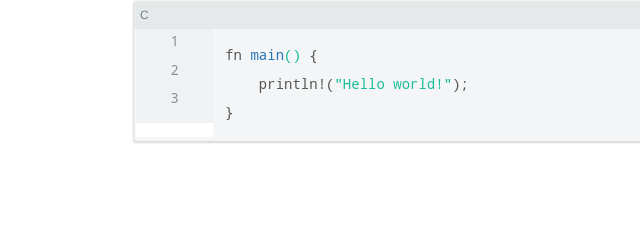
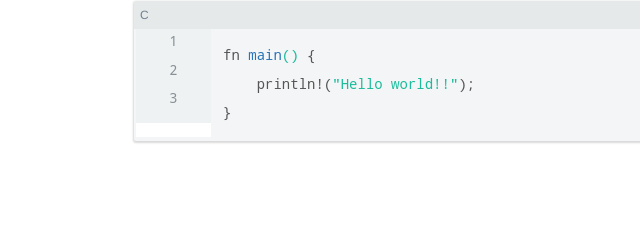
Before and after one commit to MozhuCY/mozhucy.github.io, a plain HTML site: page 2022/04/23/hello-world/index.html in a window 1280 px wide. Shown: the part 182-422 px from the top of the page, 106-746 px from the left. Drawn offline with nearby package versions, Linux system fonts and the light colour scheme.

Commit message:
Site updated: 2023-03-02 01:00:24

```diff
--- a/2022/04/23/hello-world/index.html
+++ b/2022/04/23/hello-world/index.html
@@ -62,7 +62,7 @@
     <hr>
   </header>
   <div class="post-content">
-    <figure class="highlight c"><table><tr><td class="gutter"><pre><span class="line">1</span><br><span class="line">2</span><br><span class="line">3</span><br></pre></td><td class="code"><pre><span class="line">fn <span class="title function_">main</span><span class="params">()</span> &#123;</span><br><span class="line">    println!(<span class="string">&quot;Hello world!&quot;</span>);</span><br><span class="line">&#125;</span><br></pre></td></tr></table></figure>
+    <figure class="highlight c"><table><tr><td class="gutter"><pre><span class="line">1</span><br><span class="line">2</span><br><span class="line">3</span><br></pre></td><td class="code"><pre><span class="line">fn <span class="title function_">main</span><span class="params">()</span> &#123;</span><br><span class="line">    println!(<span class="string">&quot;Hello world!!&quot;</span>);</span><br><span class="line">&#125;</span><br></pre></td></tr></table></figure>
 
 
     <!-- 显示photos -->
```
